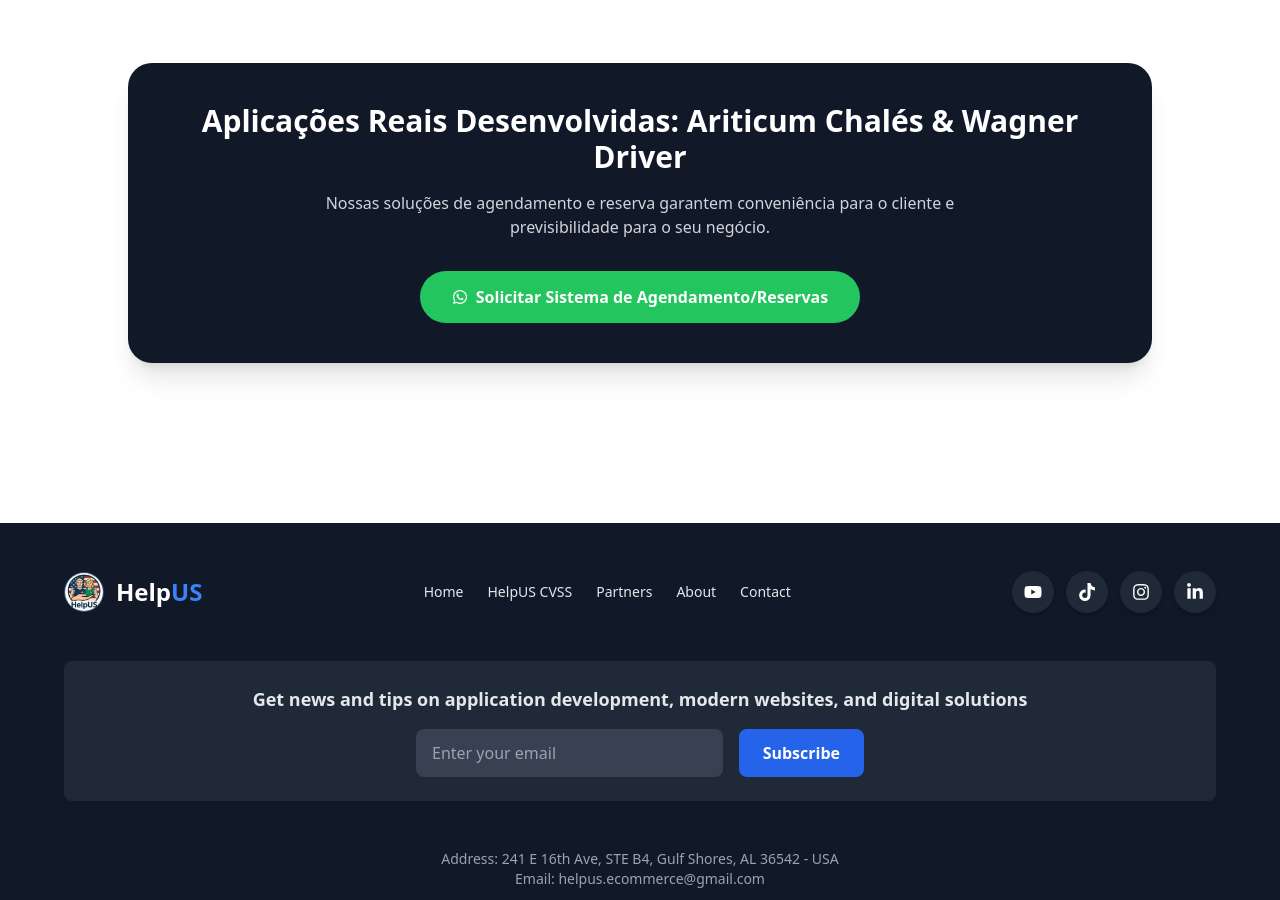
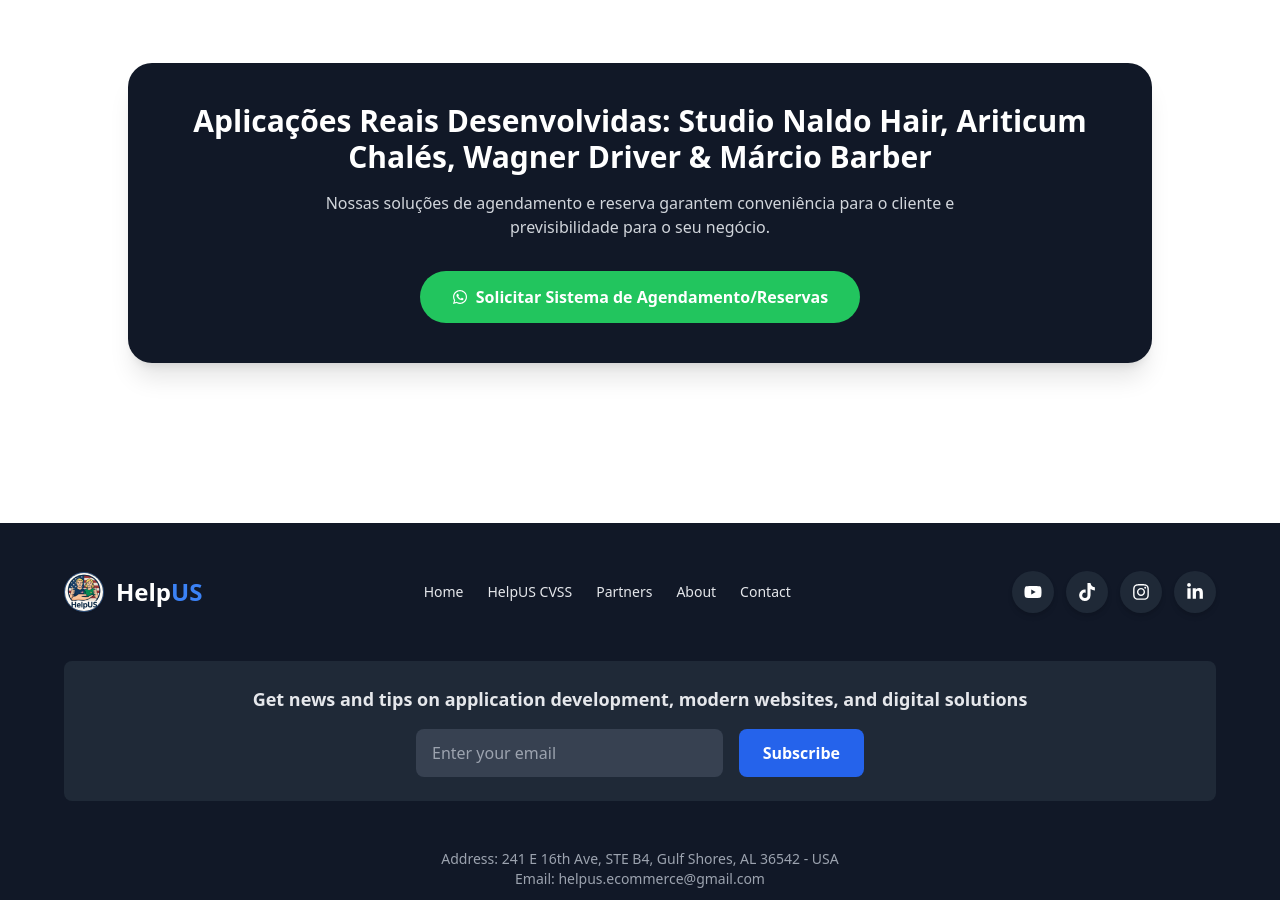
Before and after one commit to HelpUSA/hub, a React (Create React App) app: page /solucoes/reservas-agendamentos in a window 1280 px wide. Shown: the part 1623-2523 px from the top of the page. Built offline with nearby package versions, Linux system fonts and the light colour scheme; what @nhost/nhost-js would draw is missing.

Commit message:
feat(solutions): highlight Studio Naldo Hair in booking and scheduling solutions

```diff
--- a/src/pages/solucoes/ReservasAgendamentos.jsx
+++ b/src/pages/solucoes/ReservasAgendamentos.jsx
@@ -78,7 +78,7 @@ export default function ReservasAgendamentos() {
         {/* CTA */}
         <div className="bg-gray-900 text-white rounded-3xl p-10 text-center shadow-xl">
           <h2 className="text-3xl font-bold mb-4">
-            Aplicações Reais Desenvolvidas: Ariticum Chalés & Wagner Driver
+            Aplicações Reais Desenvolvidas: Studio Naldo Hair, Ariticum Chalés, Wagner Driver & Márcio Barber
           </h2>
           <p className="text-gray-300 max-w-2xl mx-auto mb-8">
             Nossas soluções de agendamento e reserva garantem conveniência para o cliente e previsibilidade para o seu negócio.
```
